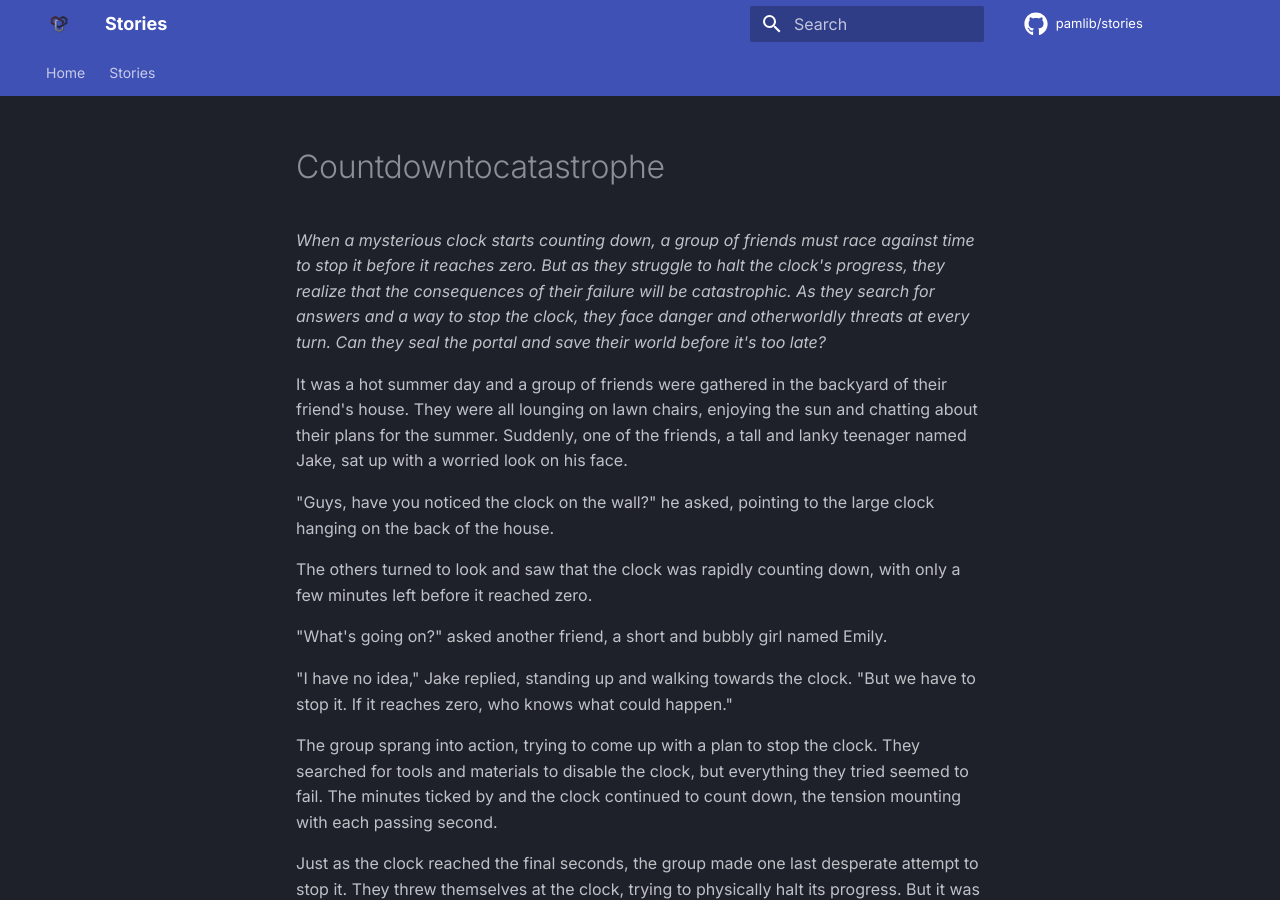
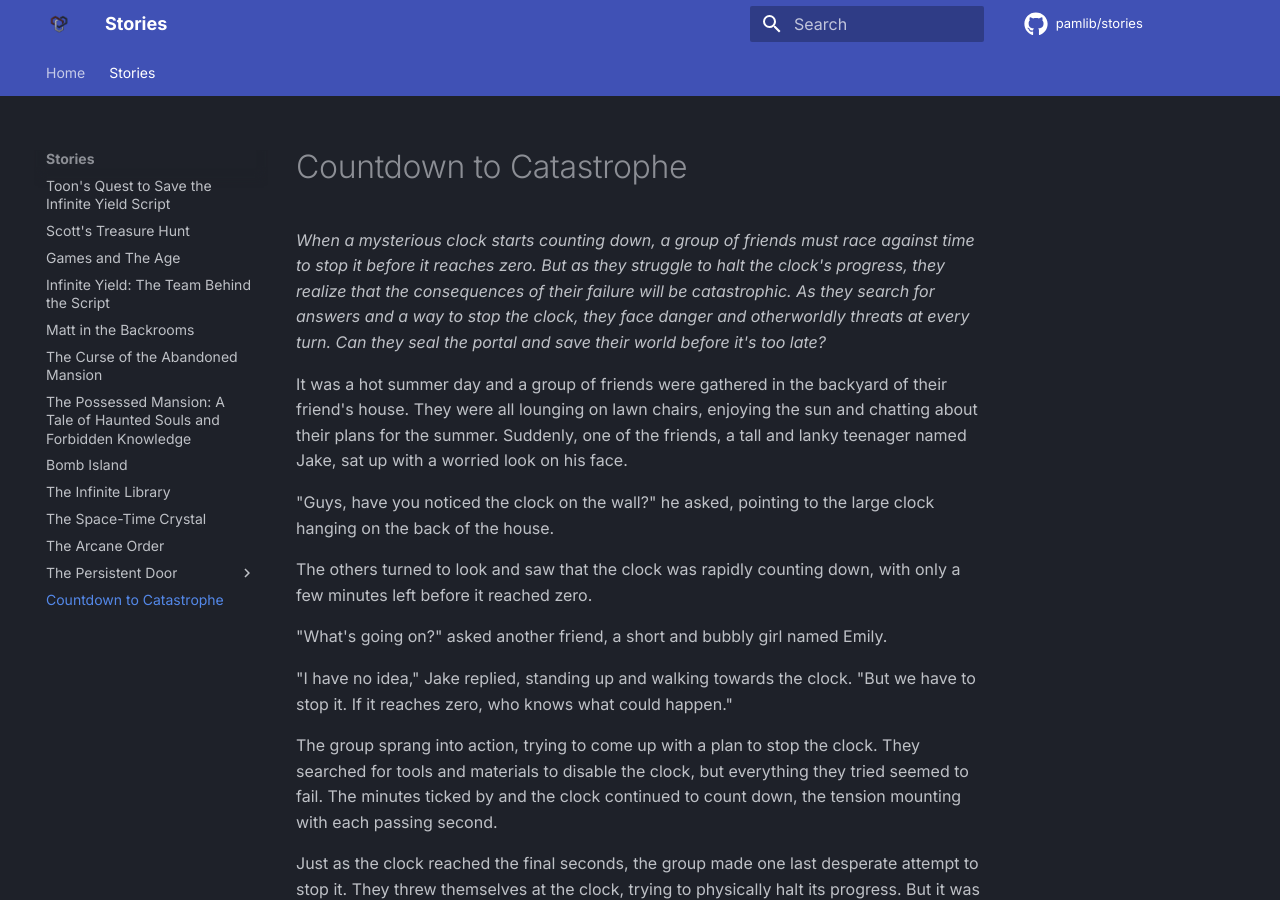
Before and after one commit to pamlib/stories, an MkDocs documentation site: the page built from docs/stories/countdowntocatastrophe.md, in a window 1280 px wide and 900 px high. Built offline with MkDocs 1.6.1 and Material for MkDocs 9.7.7, drawn with Linux system fonts in a browser that asks for light colours; comment, search, counter and statistics services are not loaded.

Commit message:
Update mkdocs.yml

```diff
--- a/mkdocs.yml
+++ b/mkdocs.yml
@@ -36,6 +36,7 @@
     - "The Persistent Door":
       - "SCP Entry": stories/thepersistentdoorentry.md
       - "Story Expanded": stories/thepersistentdoorexpanded.md
+    - "Countdown to Catastrophe": stories/countdowntocatastrophe.md
 
 
 markdown_extensions:
```
